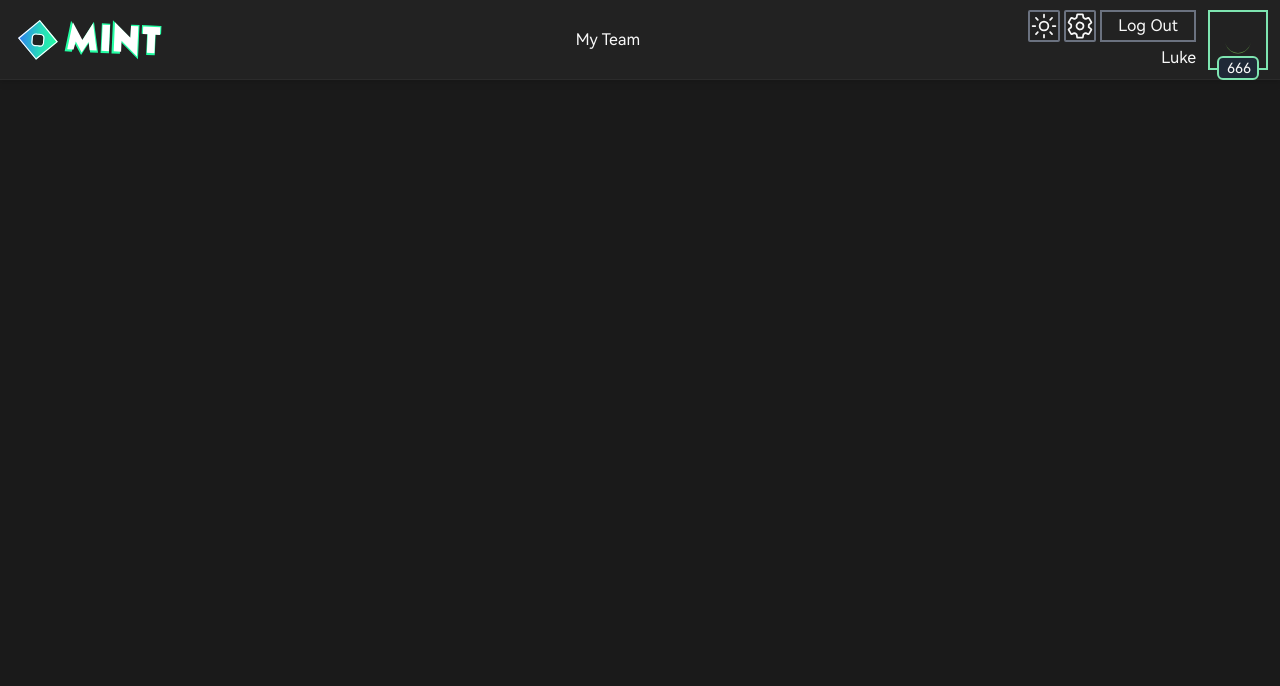
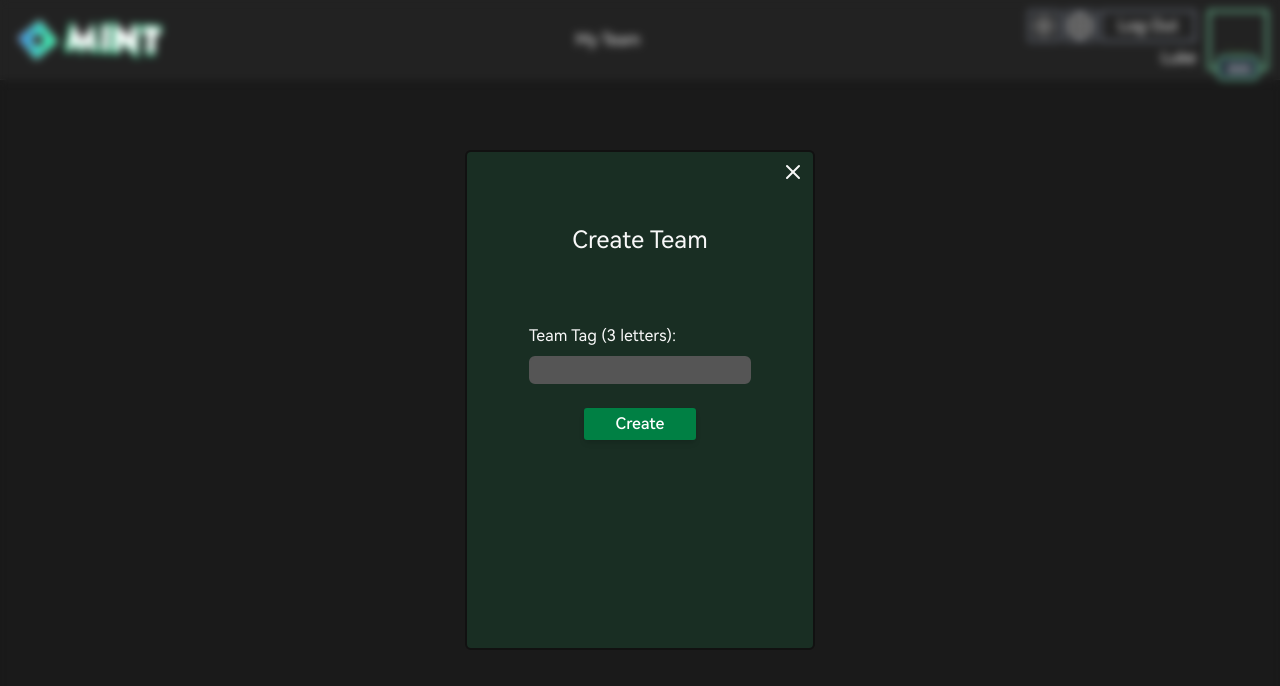
Before and after one commit to Khazoda/tournamint, a Next.js app in the folder client/: page /my_teams/create_team_modal in a window 1280 px wide. Shown: the top 686 px of the page. Built offline with nearby package versions, Linux system fonts and the light colour scheme; no server answers.

Commit message:
rudimentary create, join modals with showhidestate

```diff
--- a/client/pages/my_teams/create_team_modal.tsx
+++ b/client/pages/my_teams/create_team_modal.tsx
@@ -1,5 +1,34 @@
-function CreateTeamModal() {
-  return <div>Enter</div>
+import { useState } from 'react'
+import { FiX } from 'react-icons/fi'
+import Button from '../../components/common/Button'
+
+interface Props {
+  onClick: any
+}
+const CreateTeamModal = (props: Props) => {
+  const { onClick = null, ...restProps } = props
+  return (
+    <div className="absolute top-0 left-0  z-50 h-screen w-screen bg-transparent backdrop-blur-sm">
+      <div className="absolute top-1/2 left-1/2 flex h-[500px] w-full -translate-x-1/2 -translate-y-1/2 flex-col items-center gap-5 rounded-md border-2 border-green-800 bg-green-700 dark:border-black-800 dark:bg-green-900 md:w-[350px]">
+        <button
+          className="ml-auto mt-2 mr-2 hover:cursor-pointer"
+          onClick={onClick}
+        >
+          <FiX size={24}></FiX>
+        </button>
+        <h1 className="mt-5 text-2xl">Create Team</h1>
+        <div className="mt-12 flex flex-col ">
+          <span className="mb-2">Team Tag (3 letters):</span>
+          <input
+            id="tag_input"
+            type="text"
+            className="rounded-md border-2 border-black-400 bg-black-400 px-1"
+          />
+        </div>
+        <Button text="Create" type="positive" fixedWidth></Button>
+      </div>
+    </div>
+  )
 }
 
 export default CreateTeamModal
--- a/client/pages/my_teams/index.tsx
+++ b/client/pages/my_teams/index.tsx
@@ -96,8 +96,14 @@ const MyTeamsPage = (props: Props) => {
   }
   return (
     <main className="flex flex-col items-center justify-center gap-5 py-24 px-4 md:flex-row">
-      {showCreateModal && <CreateTeamModal></CreateTeamModal>}
-      {showJoinModal && <JoinTeamModal></JoinTeamModal>}
+      {showCreateModal && (
+        <CreateTeamModal
+          onClick={() => setShowCreateModal(false)}
+        ></CreateTeamModal>
+      )}
+      {showJoinModal && (
+        <JoinTeamModal onClick={() => setShowJoinModal(false)}></JoinTeamModal>
+      )}
       <div className="w-full md:w-[650px]">
         {/* Don't show team info if team defaults are set. //TODO INVERT OPERATOR FOR PRODUCTION */}
         {team.team_tag == 'ABC' ? (
--- a/client/pages/my_teams/join_team_modal.tsx
+++ b/client/pages/my_teams/join_team_modal.tsx
@@ -1,5 +1,34 @@
-function JoinTeamModal() {
-  return <div>Enter</div>
+import { useState } from 'react'
+import { FiX } from 'react-icons/fi'
+import Button from '../../components/common/Button'
+
+interface Props {
+  onClick: any
+}
+const JoinTeamModal = (props: Props) => {
+  const { onClick = null, ...restProps } = props
+  return (
+    <div className="absolute top-0 left-0  z-50 h-screen w-screen bg-transparent backdrop-blur-sm">
+      <div className="absolute top-1/2 left-1/2 flex h-[500px] w-full -translate-x-1/2 -translate-y-1/2 flex-col items-center gap-5 rounded-md border-2 border-green-800 bg-green-700 dark:border-black-800 dark:bg-green-900 md:w-[350px]">
+        <button
+          className="ml-auto mt-2 mr-2 hover:cursor-pointer"
+          onClick={onClick}
+        >
+          <FiX size={24}></FiX>
+        </button>
+        <h1 className="mt-5 text-2xl">Join Team</h1>
+        <div className="mt-12 flex flex-col ">
+          <span className="mb-2">Enter Team Code:</span>
+          <input
+            id="username_input"
+            type="text"
+            className="rounded-md border-2 border-black-400 bg-black-400 px-1"
+          />
+        </div>
+        <Button text="Join" type="positive" fixedWidth></Button>
+      </div>
+    </div>
+  )
 }
 
 export default JoinTeamModal
```
